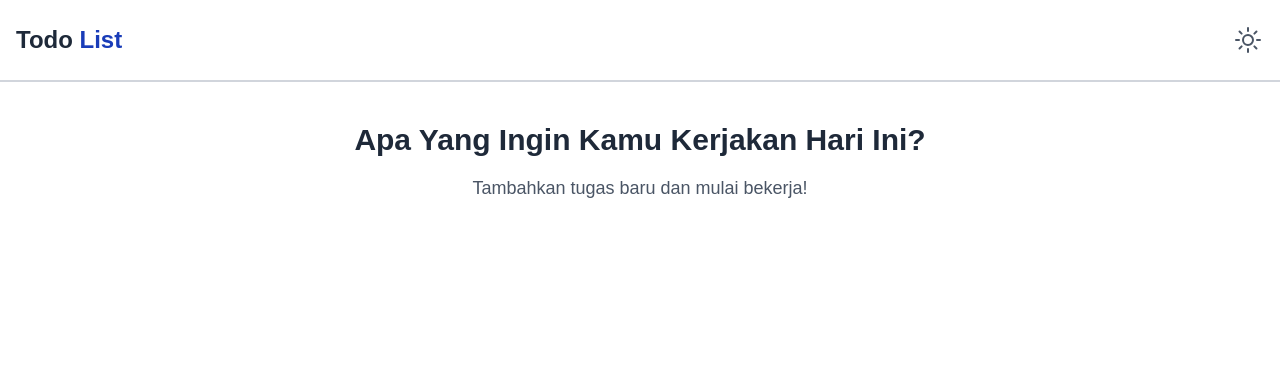
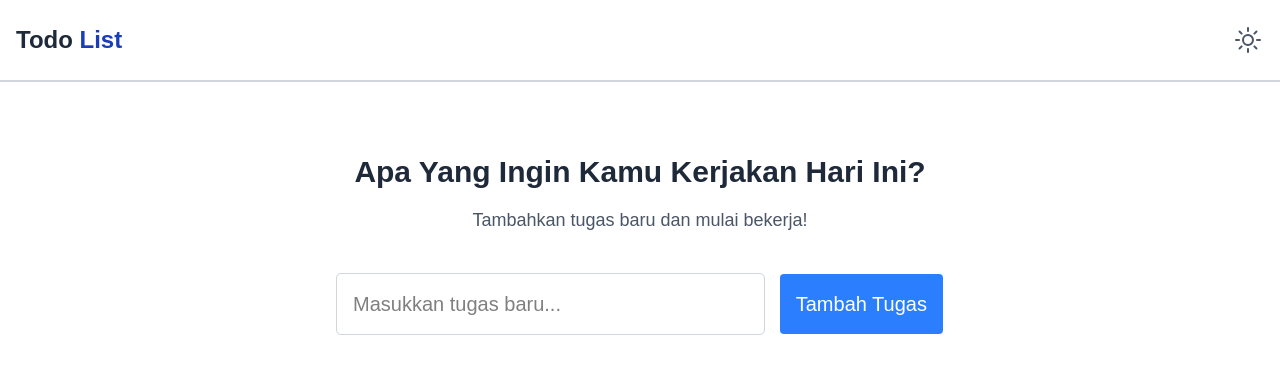
Before and after one commit to charlienicholas/To-Do-List, a website: page index.html in a window 1280 px wide. Drawn offline with Linux system fonts and the light colour scheme.

Commit message:
feat: menambahkan input

```diff
--- a/index.html
+++ b/index.html
@@ -7,7 +7,6 @@
     <link rel="stylesheet" href="src/css/output.css" />
   </head>
   <body class="font-primary bg-white dark:bg-slate-900 transition-colors duration-500">
-
     <!-- Navbar Start -->
     <nav class="sticky border-b-2 border-gray-300 dark:border-gray-700">
       <div class="container mx-auto px-4 py-6 flex items-center justify-between">
@@ -39,15 +38,19 @@
     <!-- Main Content Start -->
 
     <!-- Judul & Deskripsi Start -->
-    <div class="container mx-auto px-4 py-10 text-center">
+    <section id="main" class="flex flex-col justify-center items-center my-8">
+      <div class="container mx-auto px-4 py-10 text-center">
         <h1 class="capitalize text-xl md:text-2xl lg:text-3xl font-bold text-gray-800 dark:text-white mb-4">Apa yang ingin kamu kerjakan hari ini?</h1>
         <p class="text-sm md:text-base lg:text-lg text-gray-600 dark:text-gray-400">Tambahkan tugas baru dan mulai bekerja!</p>
-    </div>
+      </div>
+
+      <div class="w-full flex justify-center items-center gap-4 mb-8">
+        <input type="text" class="outline outline-gray-300 rounded-sm p-4 focus:outline-none focus:ring-2 focus:ring-blue-500 w-1/2 md:w-1/3 text-xl dark:text-white" placeholder="Masukkan tugas baru..." />
+        <button class="bg-blue-500 hover:bg-blue-700 text-white font-normal p-4 rounded-sm text-xl">Tambah Tugas</button>
+      </div>
+
+    </section>
     <!-- Judul & Deskripsi End -->
-
-
-
-
 
     <!-- Main Content End -->
 
```
Also changed, not shown: src/css/output.css.
